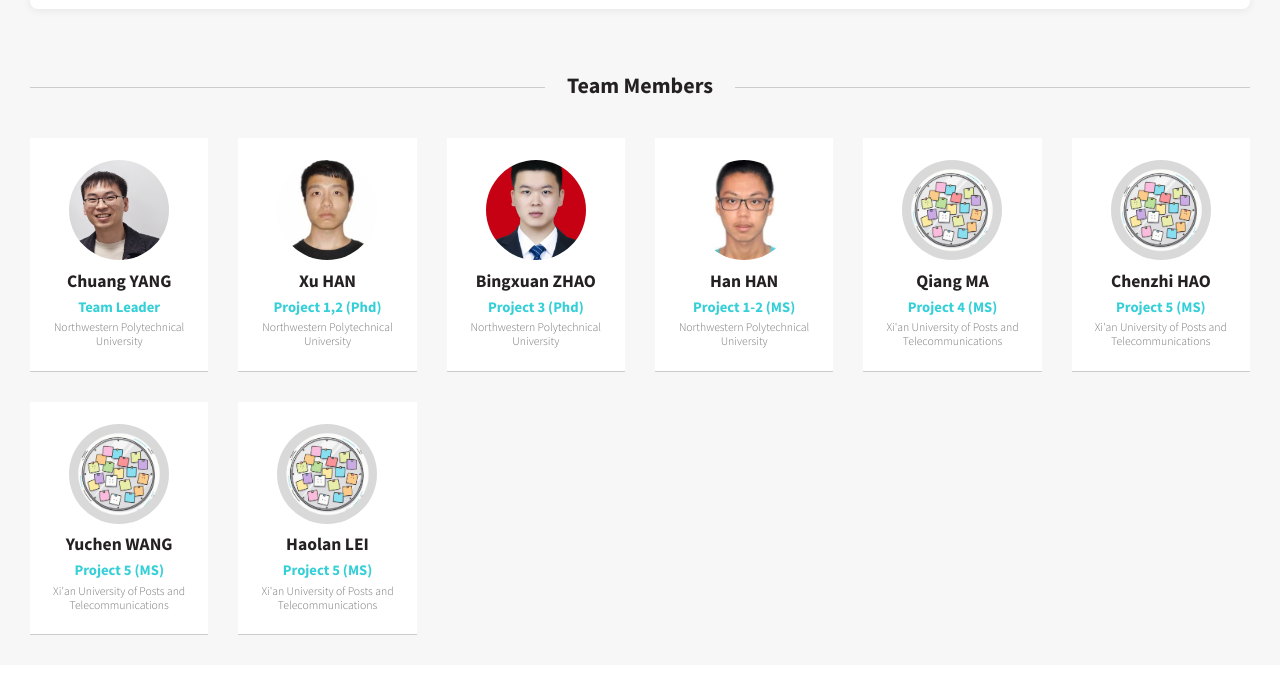
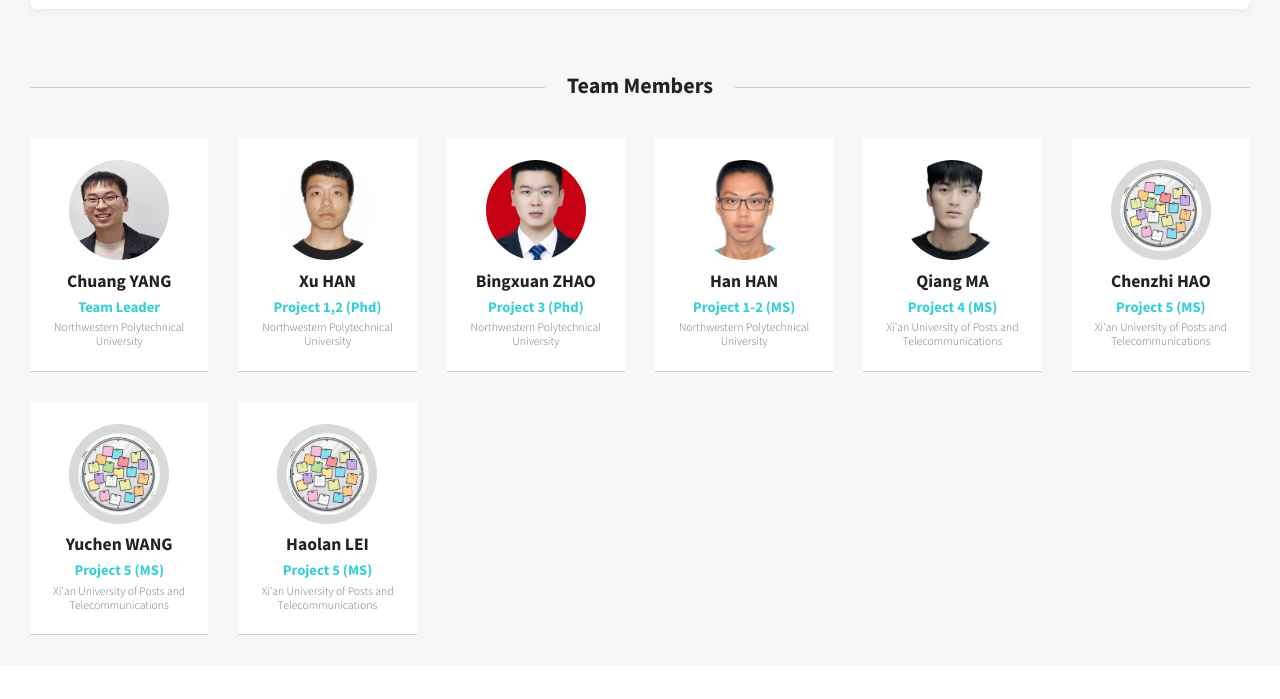
Before and after one commit to omtcyang/E2A-Team, a plain HTML site: page index.html in a window 1280 px wide. Shown: the part 2166-2865 px from the top of the page. Drawn offline with Linux system fonts and the light colour scheme.

Commit message:
Update index.html

```diff
--- a/index.html
+++ b/index.html
@@ -211,7 +211,7 @@
 										</div>
 										<div class="col-2 col-4-medium col-6-small">
 											<section class="box member-card">
-												<img src="images/Member/nobody.png" alt="Qiang MA" />
+												<img src="images/Member/Qiang MA.jpg" alt="Qiang MA" />
 												<div class="member-content">
 													<h3>Qiang MA</h3>
 													<h5>Project 4 (MS)</h5>
```
